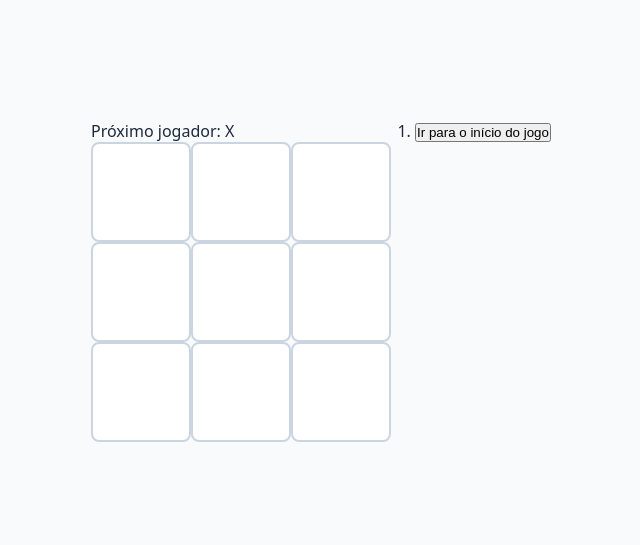
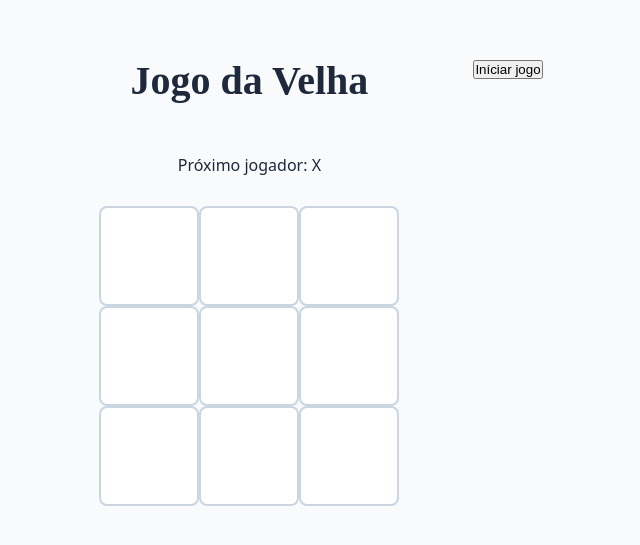
Before and after one commit to Camila-A-Silva/Jogo_da_Velha, a React (Vite) app: page / in a window 1280 px wide. Shown: the part 119-664 px from the top of the page, without its empty margins (319-959 px from the left). Built offline with nearby package versions, Linux system fonts and the light colour scheme.

Commit message:
Fiz um if para apagar o hitórico de jogadas quando apertamos no botão "Iníciar jogo"

```diff
--- a/src/components/Board/Board.jsx
+++ b/src/components/Board/Board.jsx
@@ -48,6 +48,9 @@ export default function Board({ xIsNext, squares, onPlay }) {
 
   return (
     <>
+      <div className={styles.titulo}>
+        <h1>Jogo da Velha</h1>
+      </div>
       <div className={styles.status}>{status}</div>
       <div className={styles['board-row']}>
         <Square value={squares[0]} onSquareClick={() => handleClick(0)} isWinning={winningLine.includes(0)}/>
--- a/src/components/Board/Board.module.css
+++ b/src/components/Board/Board.module.css
@@ -3,6 +3,15 @@
   flex-direction: column;
   align-items: center;
   gap: 8px;
+}
+
+.titulo{
+  display: flex;
+  align-items: center;
+  justify-content: center;
+  font-family: 'Times New Roman', Times, serif;
+  font-size: 20px;
+  padding-bottom: 50px;
 }
 
 .board__status {
@@ -12,6 +21,15 @@
   margin-bottom: 12px;
 }
 
+.status {
+  padding-bottom: 30px;
+  display: flex;
+  align-items: center;
+  justify-content: center;
+}
+
+
+
 /* ESTA CLASSE É A CHAVE: coloca os 3 botões na horizontal */
 .board-row {
   display: flex;
--- a/src/components/Game/Game.jsx
+++ b/src/components/Game/Game.jsx
@@ -17,18 +17,24 @@ export default function Game() {
 
   function jumpTo(nextMove) {
     setCurrentMove(nextMove);
+    //apaga o hitórico de jogadas quando aperto no botão voltar
+    if (nextMove === 0) {
+    setHistory([Array(9).fill(null)]);
+  }
   }
 
   const moves = history.map((squares, move) => {
+    let voltar;
     let description;
     if (move > 0) {
       description = 'Ir para a jogada #' + move;
     } else {
-      description = 'Ir para o início do jogo';
+      voltar = 'Iníciar jogo';
     }
     return (
-      <li key={move}>
-        <button onClick={() => jumpTo(move)}>{description}</button>
+      <li className={styles.botao} key={move}>
+        <button className={styles.btn} onClick={() => jumpTo(move)}>{voltar}</button>
+        <p>{description}</p>
       </li>
     );
   });
@@ -39,7 +45,7 @@ export default function Game() {
         <Board xIsNext={xIsNext} squares={currentSquares} onPlay={handlePlay} />
       </div>
       <div className={styles['game-info']}>
-        <ol>{moves}</ol>
+        <ol className={styles.ol}>{moves}</ol>
       </div>
     </div>
   );
--- a/src/components/Game/Game.module.css
+++ b/src/components/Game/Game.module.css
@@ -36,18 +36,17 @@
   display: flex;
   flex-direction: column;
   gap: 6px;
+  list-style: none;
 }
 
-.game__info button {
-  padding: 6px 12px;
-  background-color: #f1f5f9;
-  border: 1px solid #cbd5e1;
-  border-radius: 6px;
-  font-size: 0.875rem;
-  color: #334155;
-  cursor: pointer;
-  transition: background-color 0.2s ease;
+.ol{
+  list-style: none;
 }
+
+.botao{
+  padding-left: 50px;
+}
+
 
 .game__info button:hover {
   background-color: #e2e8f0;
```
